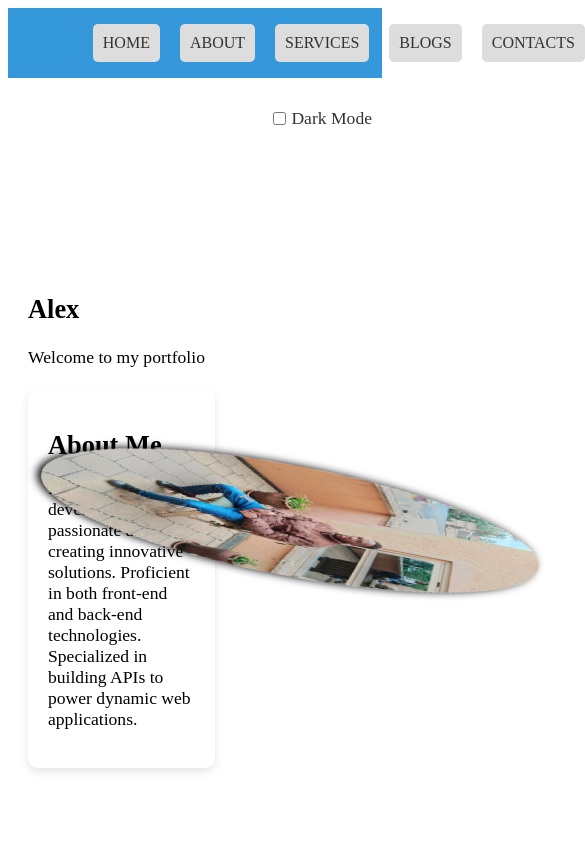
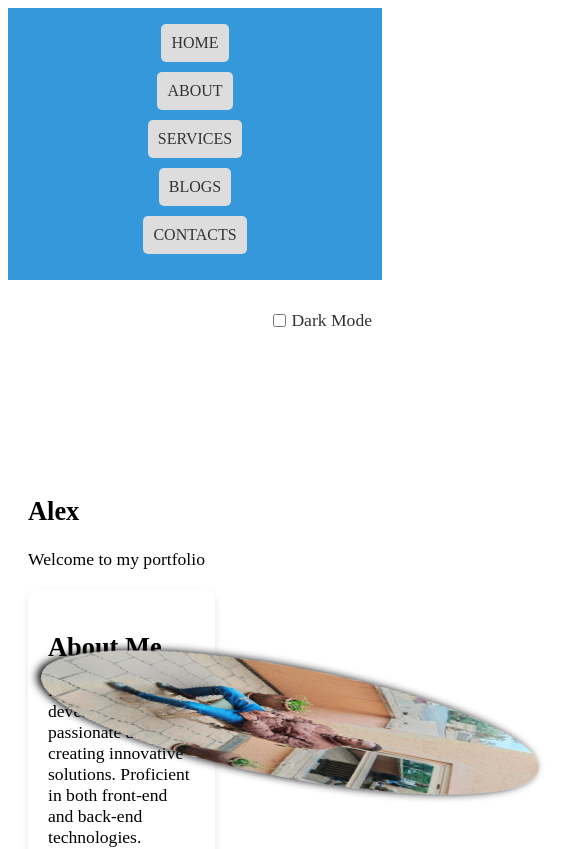
Before and after one commit to Alex-gikungu/personal_portfolio, a React (Vite) app: page / in a window 390 px wide. Shown: the top 849 px of the page, 585 px wide, since content can reach past the window. Built offline with nearby package versions, Linux system fonts and the light colour scheme; a small style sheet from the web is missing.

Commit message:
added media query

```diff
--- a/src/index.css
+++ b/src/index.css
@@ -580,3 +580,17 @@ button{
   text-align: center;
   font-family:serif;
 }
+
+/* media query  */
+
+
+@media (max-width: 768px) {
+  .links-list {
+    flex-direction: column; /* Stack links vertically on smaller screens */
+    align-items: center; /* Center align links */
+  }
+
+  .link-item {
+    margin-bottom: 10px; /* Add spacing between links */
+  }
+}
```
